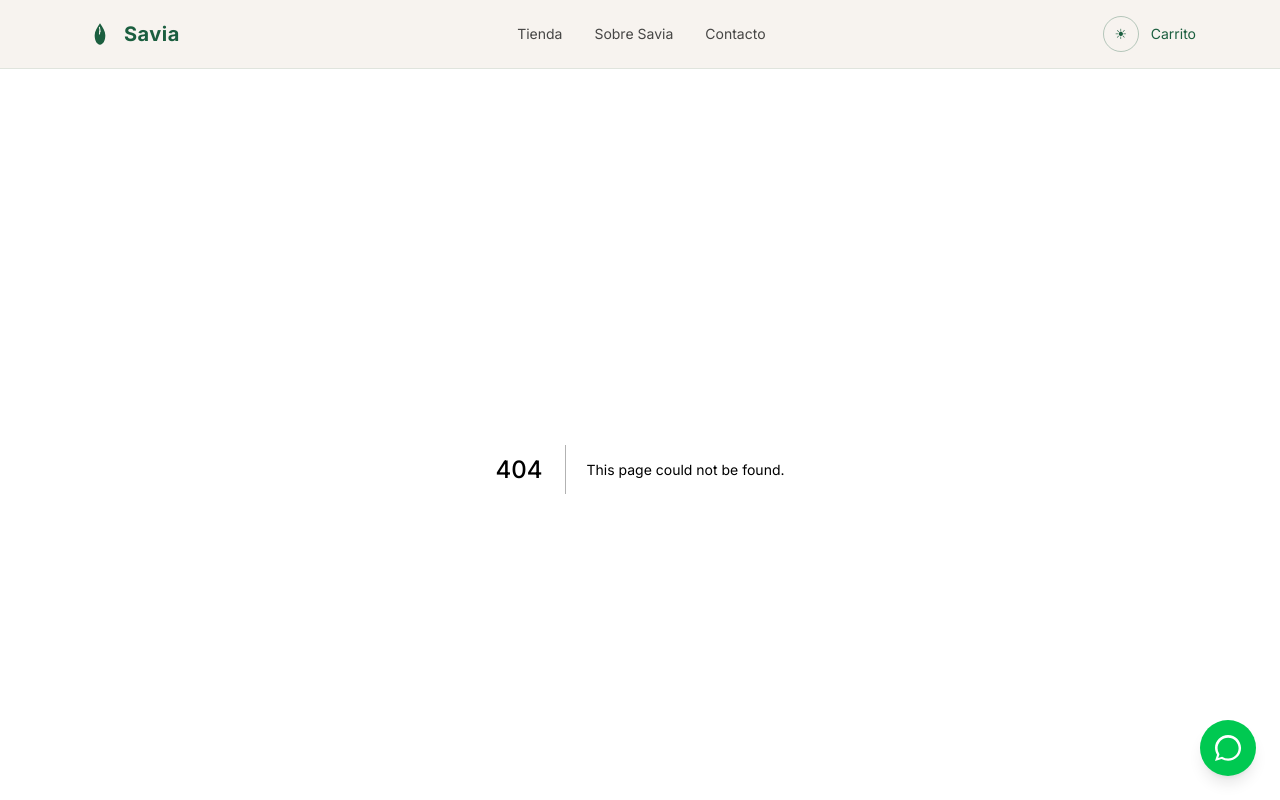
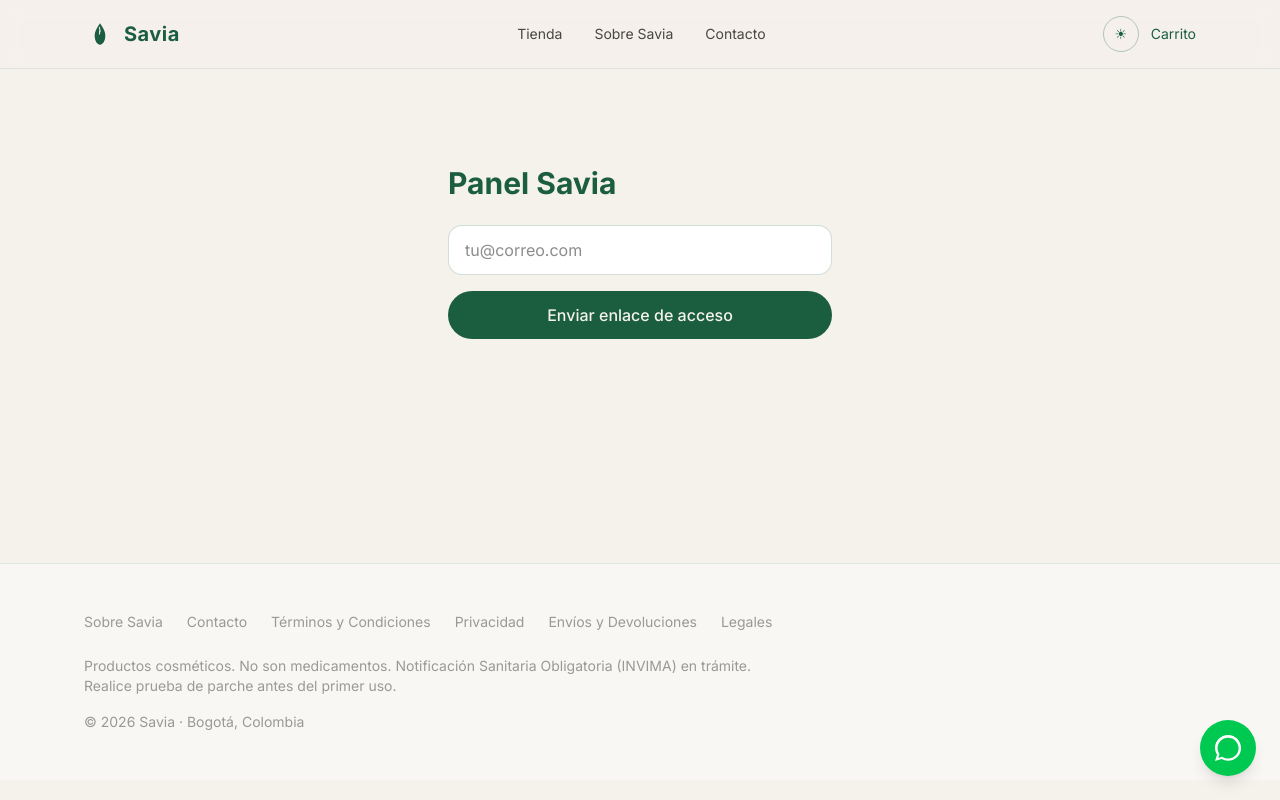
Before and after one commit to nkofla74-byte/savia, a Next.js app: page /admin/login in a window 1280 px wide. Before the commit this address had no page. Shown: the top 800 px of the page. Built offline with nearby package versions, Linux system fonts and the light colour scheme; no server answers.

Commit message:
feat: login admin (magic link) + callback
Co-Authored-By: Claude Opus 4.8 <noreply@anthropic.com>

```diff
--- /dev/null
+++ b/app/admin/auth/callback/route.ts
@@ -0,0 +1,12 @@
+import { NextResponse, type NextRequest } from "next/server";
+import { createSupabaseServerClient } from "@/lib/supabase/server-ssr";
+
+export async function GET(request: NextRequest) {
+  const { searchParams, origin } = new URL(request.url);
+  const code = searchParams.get("code");
+  if (code) {
+    const supabase = await createSupabaseServerClient();
+    await supabase.auth.exchangeCodeForSession(code);
+  }
+  return NextResponse.redirect(`${origin}/admin`);
+}
--- /dev/null
+++ b/app/admin/login/page.tsx
@@ -0,0 +1,59 @@
+"use client";
+import { useState } from "react";
+import { createSupabaseBrowserClient } from "@/lib/supabase/client";
+
+const SITE = process.env.NEXT_PUBLIC_SITE_URL ?? "http://localhost:3000";
+
+export default function AdminLoginPage() {
+  const [email, setEmail] = useState("");
+  const [sent, setSent] = useState(false);
+  const [error, setError] = useState<string | null>(null);
+  const [loading, setLoading] = useState(false);
+
+  const onSubmit = async (e: React.FormEvent) => {
+    e.preventDefault();
+    setLoading(true);
+    setError(null);
+    const supabase = createSupabaseBrowserClient();
+    const { error } = await supabase.auth.signInWithOtp({
+      email,
+      options: { emailRedirectTo: `${SITE}/admin/auth/callback` },
+    });
+    setLoading(false);
+    if (error) {
+      setError("No se pudo enviar el enlace. Verifica el correo.");
+      return;
+    }
+    setSent(true);
+  };
+
+  return (
+    <section className="mx-auto max-w-sm py-24">
+      <h1 className="font-display text-3xl font-bold text-primary">Panel Savia</h1>
+      {sent ? (
+        <p className="mt-6 rounded-xl border border-primary/10 bg-surface p-6 text-ink/80">
+          Te enviamos un enlace de acceso a <strong>{email}</strong>. Revisa tu correo.
+        </p>
+      ) : (
+        <form onSubmit={onSubmit} className="mt-6 space-y-4">
+          <input
+            type="email"
+            required
+            value={email}
+            onChange={(e) => setEmail(e.target.value)}
+            placeholder="tu@correo.com"
+            className="w-full rounded-xl border border-primary/20 bg-surface px-4 py-3 text-ink outline-none focus:border-primary"
+          />
+          {error && <p className="text-sm text-accent">{error}</p>}
+          <button
+            type="submit"
+            disabled={loading}
+            className="w-full rounded-full bg-primary py-3 font-medium text-bg transition hover:opacity-90 disabled:opacity-60"
+          >
+            {loading ? "Enviando…" : "Enviar enlace de acceso"}
+          </button>
+        </form>
+      )}
+    </section>
+  );
+}
--- /dev/null
+++ b/lib/admin/auth.ts
@@ -0,0 +1,10 @@
+import { createSupabaseServerClient } from "@/lib/supabase/server-ssr";
+import type { User } from "@supabase/supabase-js";
+
+export async function getAdminUser(): Promise<User | null> {
+  const supabase = await createSupabaseServerClient();
+  const { data: { user } } = await supabase.auth.getUser();
+  if (!user?.email) return null;
+  const { data } = await supabase.from("admins").select("email").eq("email", user.email).maybeSingle();
+  return data ? user : null;
+}
```
